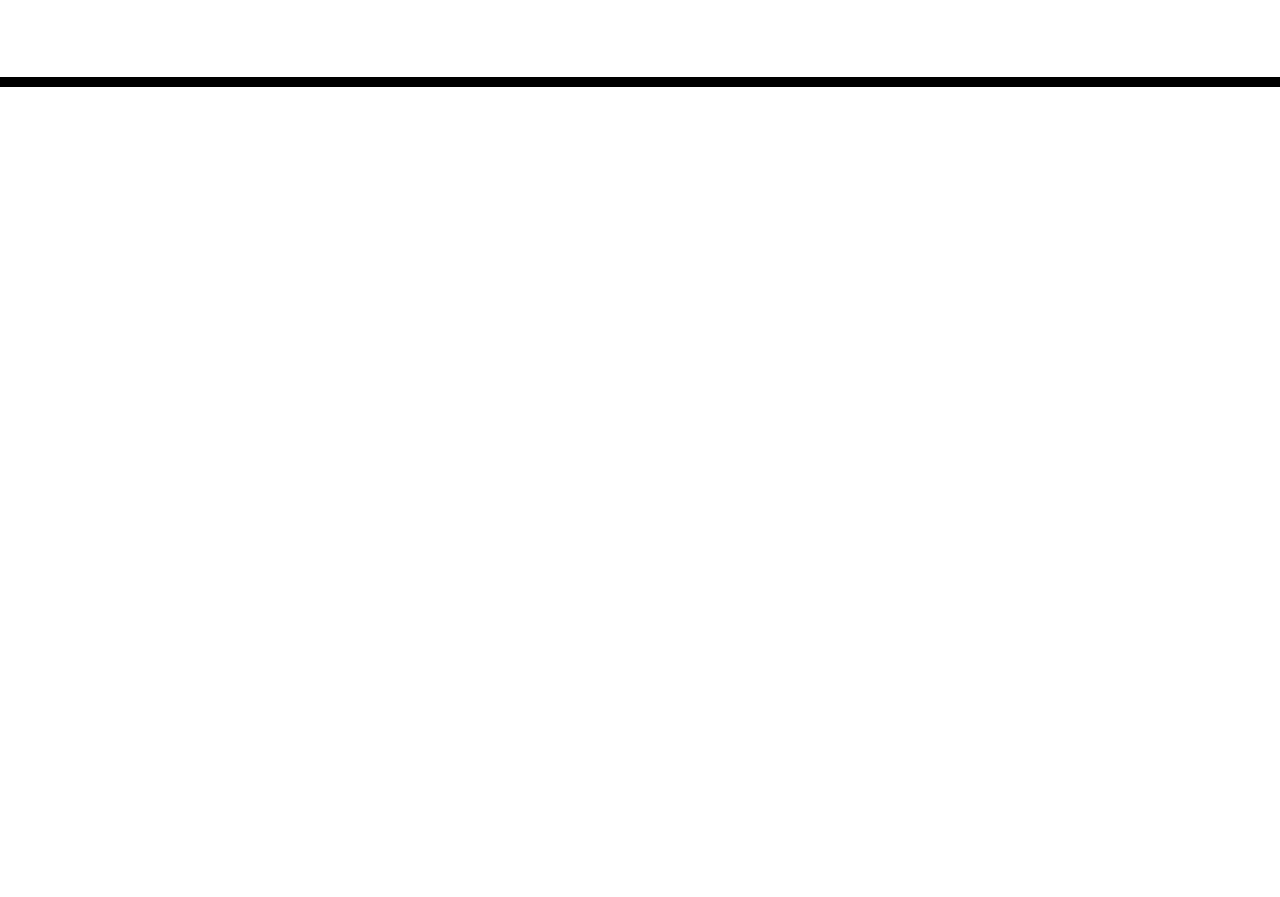
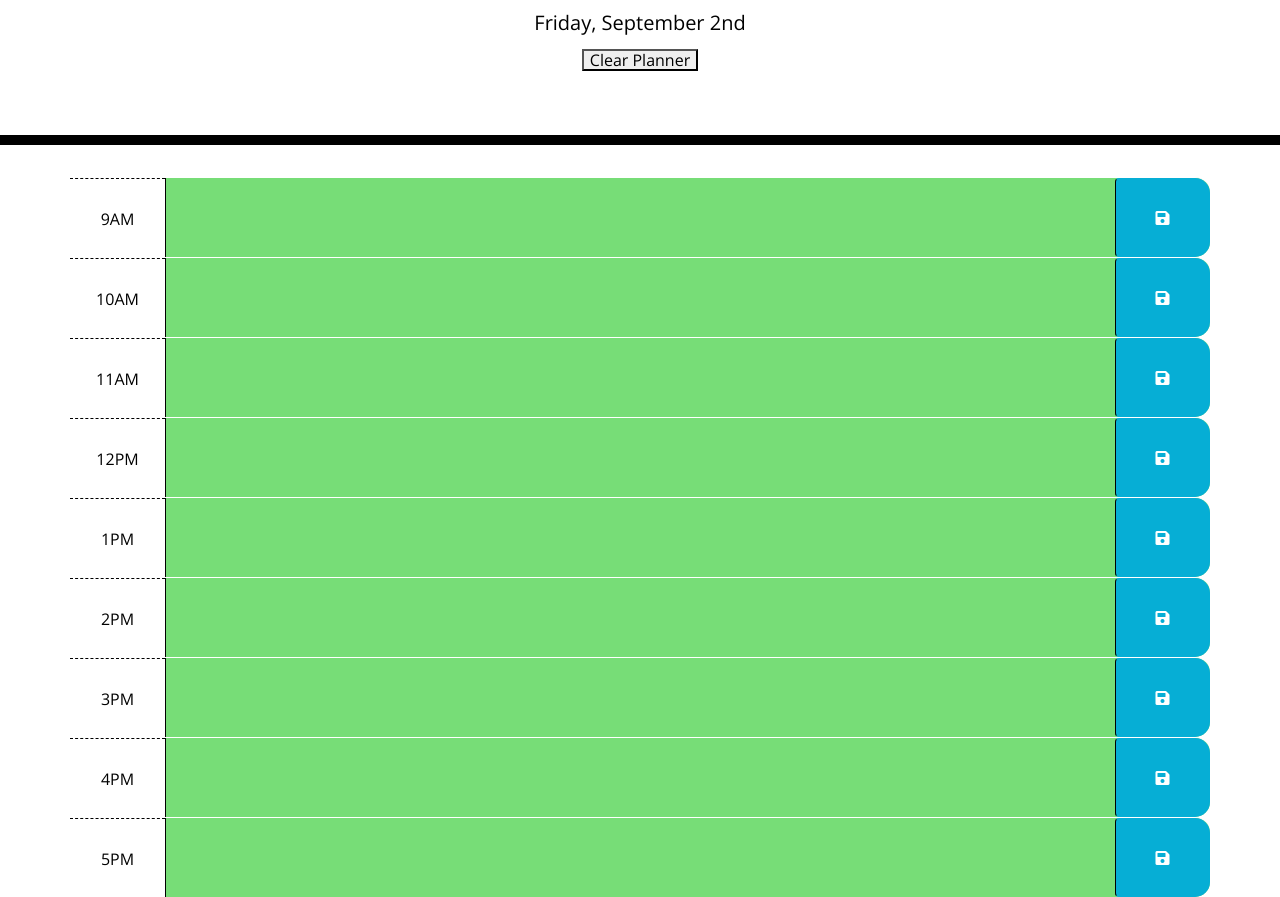
Before and after one commit to MorganWoods618/AwesomePlannerHomework, a plain HTML site: page index.html in a window 1280 px wide. Shown: the part 181-1078 px from the top of the page. Before the commit the page ends 800 px from the top, so only its background shows below. Drawn offline with nearby package versions, Linux system fonts and the light colour scheme.

Commit message:
cleaning up code and adding a clear button

```diff
--- a/assets/script.js
+++ b/assets/script.js
@@ -0,0 +1,54 @@
+var today = moment();
+$("#currentDay").text(today.format("dddd, MMMM Do"));
+
+$("#hour-9 .description").val(localStorage.getItem("hour-9"))
+$("#hour-10 .description").val(localStorage.getItem("hour-10"))
+$("#hour-11 .description").val(localStorage.getItem("hour-11"))
+$("#hour-12 .description").val(localStorage.getItem("hour-12"))
+$("#hour-13 .description").val(localStorage.getItem("hour-13"))
+$("#hour-14 .description").val(localStorage.getItem("hour-14"))
+$("#hour-15 .description").val(localStorage.getItem("hour-15"))
+$("#hour-16 .description").val(localStorage.getItem("hour-16"))
+$("#hour-17 .description").val(localStorage.getItem("hour-17"))
+
+//local storage
+$(".saveBtn").on("click", function () {
+    var textvalue = $(this).siblings(".description").val()
+    var hour = $(this).parent().attr("id")
+
+    localStorage.setItem(hour, textvalue)
+})
+
+$("#clear-search").on("click", function () {
+    localStorage.clear();
+    location.reload();
+}
+)
+
+//color coding
+
+function colorCode() {
+    var momentTime = moment().hours()
+    $(".time-block").each(function () {
+        var currentTime = parseInt($(this).attr("id").split("-")[1]);
+
+        if (currentTime < momentTime) {
+            // $(this).removeClass("present future")
+            $(this).addClass("past")
+        }
+
+        else if (currentTime == momentTime) {
+            $(this).removeClass("past, future")
+            $(this).addClass("present")
+        }
+
+        else {
+            $(this).removeClass("past, present")
+            $(this).addClass("future")
+        }
+
+    })
+
+}
+
+colorCode()
--- a/assets/style.css
+++ b/assets/style.css
@@ -23,6 +23,7 @@ body {
 
   .description {
     white-space: pre-wrap;
+    text-align:left;
   }
 
   .time-block {
--- a/index.html
+++ b/index.html
@@ -26,10 +26,84 @@
     <header class="jumbotron">
       <h1 class="display-3">Work Day Scheduler</h1>
       <p class="lead">A simple calendar app for scheduling your work day</p>
-      <p id="currentDay" class="lead"></p>
+      <p id="currentDay" class="lead">
+      </p>
+      <button id="clear-search">Clear Planner</button>
     </header>
     <div class="container">
       <!-- Timeblocks go here -->
+      <div id="hour-9" class="row time-block">
+        <div class="col-md-1 hour">
+          9AM
+        </div>
+        <textarea class="col-md description">
+        </textarea>
+        <button class="btn saveBtn col-md-1"><i class="fas fa-save"></i></button>
+      </div>
+      <div id="hour-10" class="row time-block">
+        <div class="col-md-1 hour">
+          10AM
+        </div>
+        <textarea class="col-md description">
+        </textarea>
+        <button class="btn saveBtn col-md-1"><i class="fas fa-save"></i></button>
+      </div>
+      <div id="hour-11" class="row time-block">
+        <div class="col-md-1 hour">
+          11AM
+        </div>
+        <textarea class="col-md description">
+        </textarea>
+        <button class="btn saveBtn col-md-1"><i class="fas fa-save"></i></button>
+      </div>
+      <div id="hour-12" class="row time-block">
+        <div class="col-md-1 hour">
+          12PM
+        </div>
+        <textarea class="col-md description">
+        </textarea>
+        <button class="btn saveBtn col-md-1"><i class="fas fa-save"></i></button>
+      </div>
+      <div id="hour-13" class="row time-block">
+        <div class="col-md-1 hour">
+          1PM
+        </div>
+        <textarea class="col-md description">
+        </textarea>
+        <button class="btn saveBtn col-md-1"><i class="fas fa-save"></i></button>
+      </div>
+      <div id="hour-14" class="row time-block">
+        <div class="col-md-1 hour">
+          2PM
+        </div>
+        <textarea class="col-md description">
+        </textarea>
+        <button class="btn saveBtn col-md-1"><i class="fas fa-save"></i></button>
+      </div>
+      <div id="hour-15" class="row time-block">
+        <div class="col-md-1 hour">
+          3PM
+        </div>
+        <textarea class="col-md description">
+        </textarea>
+        <button class="btn saveBtn col-md-1"><i class="fas fa-save"></i></button>
+      </div>
+      <div id="hour-16" class="row time-block">
+        <div class="col-md-1 hour">
+          4PM
+        </div>
+        <textarea class="col-md description">
+        </textarea>
+        <button class="btn saveBtn col-md-1"><i class="fas fa-save"></i></button>
+      </div>
+      <div id="hour-17" class="row time-block">
+        <div class="col-md-1 hour">
+          5PM
+        </div>
+        <textarea class="col-md description">
+        </textarea>
+        <button class="btn saveBtn col-md-1"><i class="fas fa-save"></i></button>
+      </div>
     </div>
 
     <script src="https://cdnjs.cloudflare.com/ajax/libs/jquery/3.2.1/jquery.min.js"></script>
```
Also changed, not shown: 1 other file.
